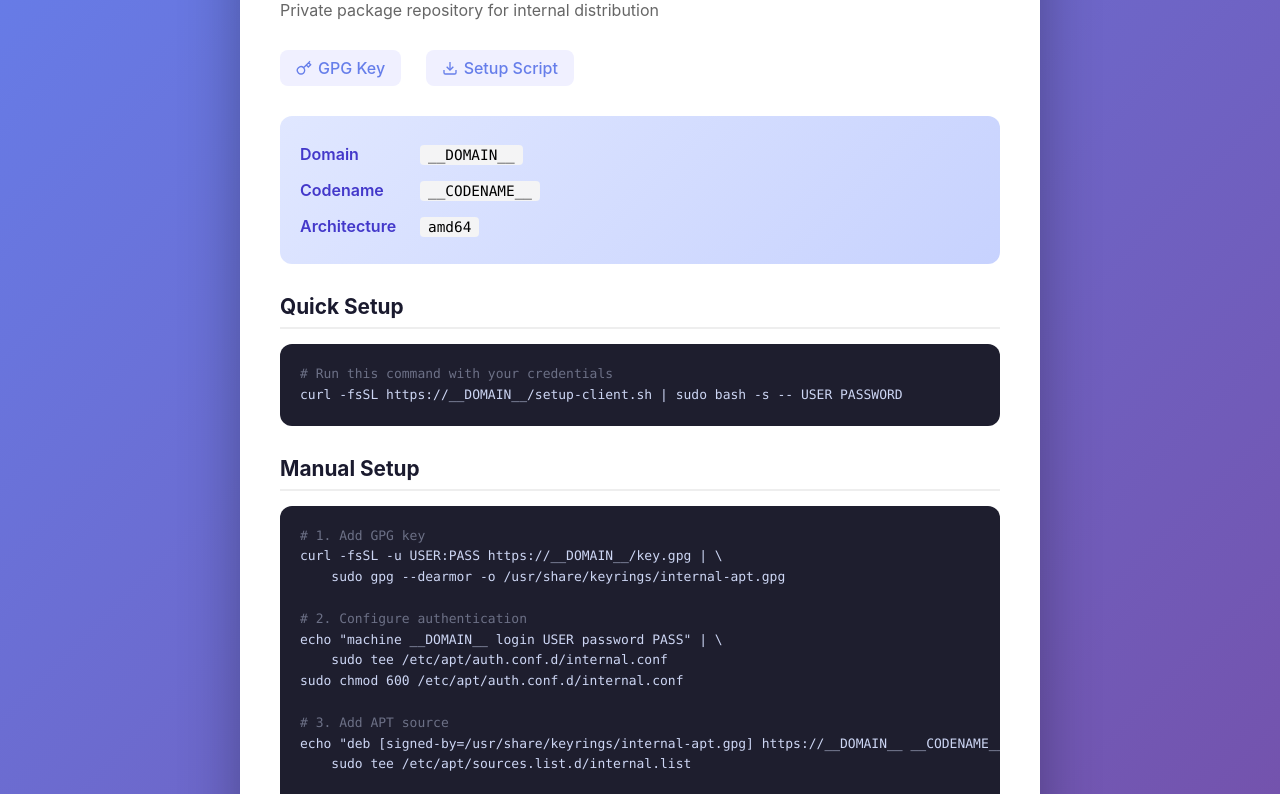
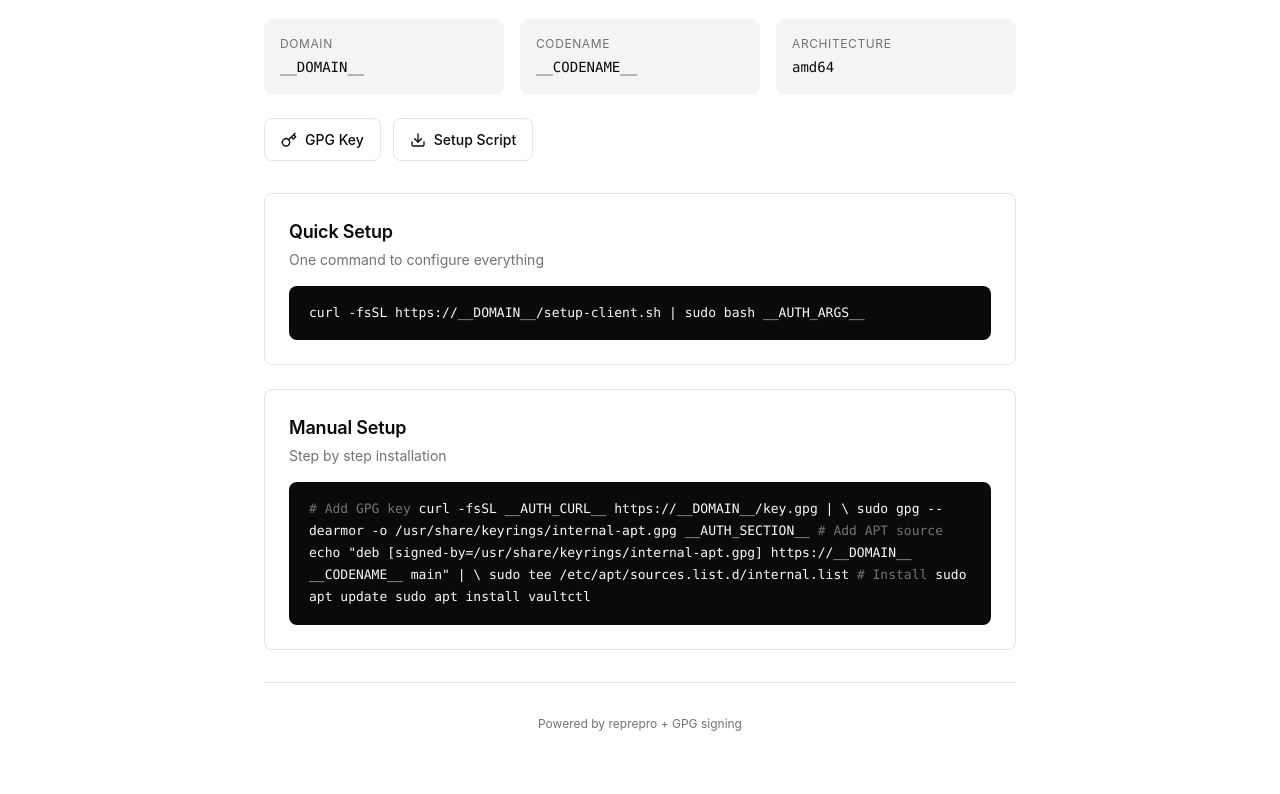
Before and after one commit to meloncafe/vaultctl, a plain HTML site: page templates/index.html in a window 1280 px wide. Shown: the part 135-929 px from the top of the page. Drawn offline with Linux system fonts and the light colour scheme.

Commit message:
feat(docs) add HTML templates for APT repository with dynamic content

```diff
--- a/templates/index.html
+++ b/templates/index.html
@@ -3,189 +3,210 @@
 <head>
     <meta charset="UTF-8">
     <meta name="viewport" content="width=device-width, initial-scale=1.0">
-    <title>APT Repository - __DOMAIN__</title>
+    <title>APT Repository</title>
     <style>
-        * { box-sizing: border-box; }
+        :root {
+            --background: #ffffff;
+            --foreground: #0a0a0a;
+            --card: #ffffff;
+            --card-foreground: #0a0a0a;
+            --muted: #f4f4f5;
+            --muted-foreground: #71717a;
+            --border: #e4e4e7;
+            --ring: #18181b;
+            --radius: 0.5rem;
+        }
+        * { box-sizing: border-box; margin: 0; padding: 0; }
         body {
-            font-family: -apple-system, BlinkMacSystemFont, 'Segoe UI', Roboto, 'Helvetica Neue', Arial, sans-serif;
-            margin: 0;
-            padding: 40px 20px;
-            background: linear-gradient(135deg, #667eea 0%, #764ba2 100%);
-            min-height: 100vh;
+            font-family: -apple-system, BlinkMacSystemFont, 'Segoe UI', Roboto, sans-serif;
+            background: var(--background);
+            color: var(--foreground);
+            line-height: 1.5;
+            -webkit-font-smoothing: antialiased;
         }
         .container {
             max-width: 800px;
             margin: 0 auto;
-            background: white;
-            padding: 40px;
-            border-radius: 16px;
-            box-shadow: 0 20px 60px rgba(0,0,0,0.3);
+            padding: 48px 24px;
         }
-        h1 {
-            color: #1a1a2e;
-            font-size: 2em;
-            margin: 0 0 10px 0;
-            display: flex;
-            align-items: center;
-            gap: 12px;
+        .header {
+            margin-bottom: 32px;
         }
-        .subtitle {
-            color: #666;
-            margin-bottom: 30px;
+        .header h1 {
+            font-size: 30px;
+            font-weight: 700;
+            letter-spacing: -0.025em;
+            margin-bottom: 8px;
         }
-        .links {
-            margin-bottom: 30px;
+        .header p {
+            color: var(--muted-foreground);
+            font-size: 14px;
         }
-        .links a {
+        .card {
+            background: var(--card);
+            border: 1px solid var(--border);
+            border-radius: var(--radius);
+            padding: 24px;
+            margin-bottom: 24px;
+        }
+        .card-header {
+            margin-bottom: 16px;
+        }
+        .card-title {
+            font-size: 18px;
+            font-weight: 600;
+            letter-spacing: -0.01em;
+        }
+        .card-description {
+            font-size: 14px;
+            color: var(--muted-foreground);
+            margin-top: 4px;
+        }
+        .btn {
             display: inline-flex;
             align-items: center;
-            gap: 6px;
-            color: #667eea;
+            justify-content: center;
+            gap: 8px;
+            padding: 10px 16px;
+            font-size: 14px;
+            font-weight: 500;
+            border-radius: var(--radius);
+            border: 1px solid var(--border);
+            background: var(--background);
+            color: var(--foreground);
             text-decoration: none;
+            cursor: pointer;
+            transition: background 0.15s, border-color 0.15s;
+        }
+        .btn:hover {
+            background: var(--muted);
+            border-color: var(--foreground);
+        }
+        .btn-group {
+            display: flex;
+            gap: 12px;
+            flex-wrap: wrap;
+        }
+        .code-block {
+            background: var(--foreground);
+            color: #fafafa;
+            border-radius: var(--radius);
+            padding: 16px 20px;
+            overflow-x: auto;
+            font-family: ui-monospace, 'SF Mono', 'Consolas', monospace;
+            font-size: 13px;
+            line-height: 1.7;
+        }
+        .code-block .comment {
+            color: #71717a;
+        }
+        code {
+            background: var(--muted);
+            padding: 2px 6px;
+            border-radius: 4px;
+            font-family: ui-monospace, 'SF Mono', 'Consolas', monospace;
+            font-size: 13px;
+        }
+        .info-grid {
+            display: grid;
+            grid-template-columns: repeat(3, 1fr);
+            gap: 16px;
+            margin-bottom: 24px;
+        }
+        .info-item {
+            padding: 16px;
+            background: var(--muted);
+            border-radius: var(--radius);
+        }
+        .info-item dt {
+            font-size: 12px;
+            color: var(--muted-foreground);
+            text-transform: uppercase;
+            letter-spacing: 0.05em;
+            margin-bottom: 4px;
+        }
+        .info-item dd {
+            font-size: 14px;
             font-weight: 500;
-            margin-right: 20px;
-            padding: 8px 16px;
-            background: #f0f0ff;
-            border-radius: 8px;
-            transition: all 0.2s;
+            font-family: ui-monospace, 'SF Mono', 'Consolas', monospace;
         }
-        .links a:hover {
-            background: #667eea;
-            color: white;
-        }
-        .info-box {
-            background: linear-gradient(135deg, #e0e7ff 0%, #c7d2fe 100%);
-            border-radius: 12px;
-            padding: 20px;
-            margin-bottom: 30px;
-        }
-        .info-box table {
-            width: 100%;
-            border-collapse: collapse;
-        }
-        .info-box td {
-            padding: 8px 0;
-        }
-        .info-box td:first-child {
-            font-weight: 600;
-            color: #4338ca;
-            width: 120px;
-        }
-        h2 {
-            color: #1a1a2e;
-            font-size: 1.3em;
-            margin: 30px 0 15px 0;
-            padding-bottom: 8px;
-            border-bottom: 2px solid #eee;
-        }
-        pre {
-            background: #1e1e2e;
-            color: #cdd6f4;
-            padding: 20px;
-            border-radius: 12px;
-            overflow-x: auto;
-            font-family: 'SF Mono', 'Fira Code', 'Consolas', monospace;
-            font-size: 13px;
-            line-height: 1.6;
-        }
-        pre .comment { color: #6c7086; }
-        pre .command { color: #89b4fa; }
-        code {
-            background: #f4f4f5;
-            padding: 2px 8px;
-            border-radius: 4px;
-            font-family: 'SF Mono', 'Fira Code', 'Consolas', monospace;
-            font-size: 0.9em;
-        }
-        .badge {
-            display: inline-block;
-            background: linear-gradient(135deg, #10b981 0%, #059669 100%);
-            color: white;
-            padding: 4px 12px;
-            border-radius: 20px;
-            font-size: 12px;
-            font-weight: 600;
+        .separator {
+            height: 1px;
+            background: var(--border);
+            margin: 32px 0;
         }
         .footer {
-            margin-top: 40px;
-            padding-top: 20px;
-            border-top: 1px solid #eee;
-            color: #999;
-            font-size: 13px;
             text-align: center;
+            font-size: 12px;
+            color: var(--muted-foreground);
+        }
+        @media (max-width: 640px) {
+            .info-grid {
+                grid-template-columns: 1fr;
+            }
         }
     </style>
 </head>
 <body>
     <div class="container">
-        <h1>
-            <svg width="32" height="32" viewBox="0 0 24 24" fill="none" stroke="#667eea" stroke-width="2">
-                <path d="M22 19a2 2 0 0 1-2 2H4a2 2 0 0 1-2-2V5a2 2 0 0 1 2-2h5l2 3h9a2 2 0 0 1 2 2z"></path>
-            </svg>
-            Internal APT Repository
-            <span class="badge">Private</span>
-        </h1>
-        <p class="subtitle">Private package repository for internal distribution</p>
+        <div class="header">
+            <h1>APT Repository</h1>
+            <p>Internal package distribution server</p>
+        </div>
 
-        <div class="links">
-            <a href="/key.gpg">
-                <svg width="16" height="16" viewBox="0 0 24 24" fill="none" stroke="currentColor" stroke-width="2">
-                    <path d="M21 2l-2 2m-7.61 7.61a5.5 5.5 0 1 1-7.778 7.778 5.5 5.5 0 0 1 7.777-7.777zm0 0L15.5 7.5m0 0l3 3L22 7l-3-3m-3.5 3.5L19 4"></path>
-                </svg>
+        <div class="info-grid">
+            <dl class="info-item">
+                <dt>Domain</dt>
+                <dd>__DOMAIN__</dd>
+            </dl>
+            <dl class="info-item">
+                <dt>Codename</dt>
+                <dd>__CODENAME__</dd>
+            </dl>
+            <dl class="info-item">
+                <dt>Architecture</dt>
+                <dd>amd64</dd>
+            </dl>
+        </div>
+
+        <div class="btn-group" style="margin-bottom: 32px;">
+            <a href="/key.gpg" class="btn">
+                <svg width="16" height="16" viewBox="0 0 24 24" fill="none" stroke="currentColor" stroke-width="2" stroke-linecap="round" stroke-linejoin="round"><path d="M21 2l-2 2m-7.61 7.61a5.5 5.5 0 1 1-7.778 7.778 5.5 5.5 0 0 1 7.777-7.777zm0 0L15.5 7.5m0 0l3 3L22 7l-3-3m-3.5 3.5L19 4"/></svg>
                 GPG Key
             </a>
-            <a href="/setup-client.sh">
-                <svg width="16" height="16" viewBox="0 0 24 24" fill="none" stroke="currentColor" stroke-width="2">
-                    <path d="M21 15v4a2 2 0 0 1-2 2H5a2 2 0 0 1-2-2v-4"></path>
-                    <polyline points="7 10 12 15 17 10"></polyline>
-                    <line x1="12" y1="15" x2="12" y2="3"></line>
-                </svg>
+            <a href="/setup-client.sh" class="btn">
+                <svg width="16" height="16" viewBox="0 0 24 24" fill="none" stroke="currentColor" stroke-width="2" stroke-linecap="round" stroke-linejoin="round"><path d="M21 15v4a2 2 0 0 1-2 2H5a2 2 0 0 1-2-2v-4"/><polyline points="7 10 12 15 17 10"/><line x1="12" y1="15" x2="12" y2="3"/></svg>
                 Setup Script
             </a>
         </div>
 
-        <div class="info-box">
-            <table>
-                <tr>
-                    <td>Domain</td>
-                    <td><code>__DOMAIN__</code></td>
-                </tr>
-                <tr>
-                    <td>Codename</td>
-                    <td><code>__CODENAME__</code></td>
-                </tr>
-                <tr>
-                    <td>Architecture</td>
-                    <td><code>amd64</code></td>
-                </tr>
-            </table>
+        <div class="card">
+            <div class="card-header">
+                <h2 class="card-title">Quick Setup</h2>
+                <p class="card-description">One command to configure everything</p>
+            </div>
+            <div class="code-block">curl -fsSL https://__DOMAIN__/setup-client.sh | sudo bash __AUTH_ARGS__</div>
         </div>
 
-        <h2>Quick Setup</h2>
-        <pre><span class="comment"># Run this command with your credentials</span>
-curl -fsSL https://__DOMAIN__/setup-client.sh | sudo bash -s -- USER PASSWORD</pre>
-
-        <h2>Manual Setup</h2>
-        <pre><span class="comment"># 1. Add GPG key</span>
-curl -fsSL -u USER:PASS https://__DOMAIN__/key.gpg | \
+        <div class="card">
+            <div class="card-header">
+                <h2 class="card-title">Manual Setup</h2>
+                <p class="card-description">Step by step installation</p>
+            </div>
+            <div class="code-block"><span class="comment"># Add GPG key</span>
+curl -fsSL __AUTH_CURL__ https://__DOMAIN__/key.gpg | \
     sudo gpg --dearmor -o /usr/share/keyrings/internal-apt.gpg
-
-<span class="comment"># 2. Configure authentication</span>
-echo "machine __DOMAIN__ login USER password PASS" | \
-    sudo tee /etc/apt/auth.conf.d/internal.conf
-sudo chmod 600 /etc/apt/auth.conf.d/internal.conf
-
-<span class="comment"># 3. Add APT source</span>
+__AUTH_SECTION__
+<span class="comment"># Add APT source</span>
 echo "deb [signed-by=/usr/share/keyrings/internal-apt.gpg] https://__DOMAIN__ __CODENAME__ main" | \
     sudo tee /etc/apt/sources.list.d/internal.list
 
-<span class="comment"># 4. Install packages</span>
+<span class="comment"># Install</span>
 sudo apt update
-sudo apt install vaultctl</pre>
+sudo apt install vaultctl</div>
+        </div>
 
-        <h2>Available Packages</h2>
-        <pre><span class="comment"># List available packages after setup</span>
-apt-cache search --names-only '.*' 2>/dev/null | head -20</pre>
+        <div class="separator"></div>
 
         <div class="footer">
             Powered by reprepro + GPG signing
```
Also changed, not shown: templates/fancyindex/footer.html (added, +7 -0 lines), templates/fancyindex/header.html (added, +117 -0 lines), 2 other files.
